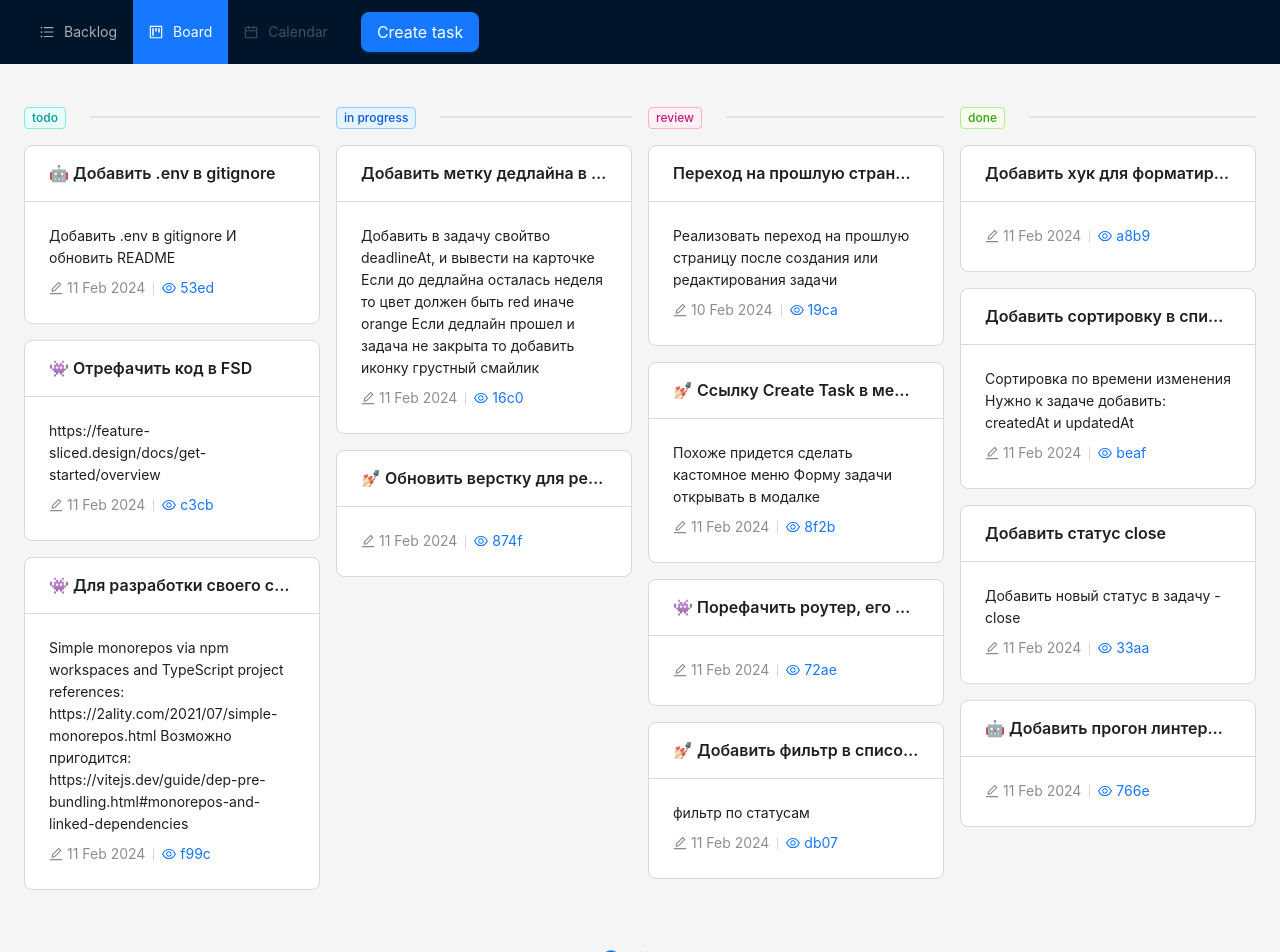
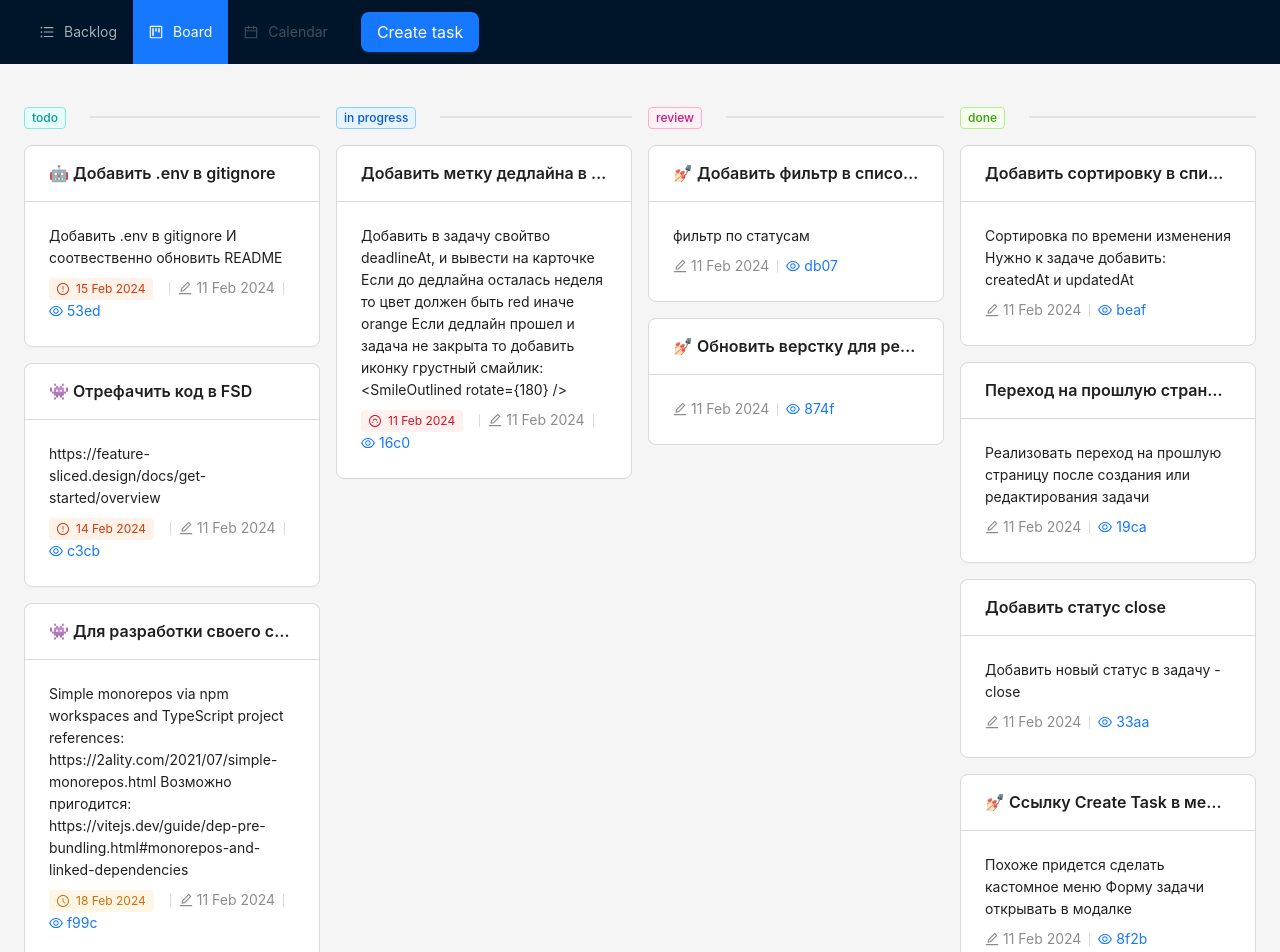
Before and after one commit to eruzanov/task-manager, a React (Vite) app: page / in a window 1280 px wide. Shown: the top 952 px of the page. Built offline with nearby package versions, Linux system fonts and the light colour scheme; data requests are answered from the project's data file.

Commit message:
adds the property deadline to task

```diff
--- a/server/db.json
+++ b/server/db.json
@@ -78,8 +78,9 @@
     {
       "title": "Добавить сортировку в список задач",
       "description": "Сортировка по времени изменения\nНужно к задаче добавить: createdAt и updatedAt",
+      "deadlineAt": 1708981200000,
       "statusId": "73d5",
-      "updatedAt": 1707617663643,
+      "updatedAt": 1707691400738,
       "id": "beaf"
     },
     {
@@ -92,8 +93,8 @@
     {
       "title": "Переход на прошлую страницу страницу после изменения задачи",
       "description": "Реализовать переход на прошлую страницу после создания или редактирования задачи",
-      "statusId": "d6af",
-      "updatedAt": 1707604768185,
+      "statusId": "73d5",
+      "updatedAt": 1707679192493,
       "id": "19ca"
     },
     {
@@ -106,61 +107,87 @@
     {
       "title": "💅🏻 Ссылку Create Task в меню сделать кнопкой",
       "description": "Похоже придется сделать кастомное меню\nФорму задачи открывать в модалке",
-      "statusId": "d6af",
-      "updatedAt": 1707661556978,
+      "deadlineAt": 1707693215000,
+      "statusId": "73d5",
+      "updatedAt": 1707693993391,
       "id": "8f2b"
     },
     {
       "title": "Добавить метку дедлайна в задачу",
-      "description": "Добавить в задачу свойтво deadlineAt, и вывести на карточке\nЕсли до дедлайна осталась неделя то цвет должен быть red иначе orange\nЕсли дедлайн прошел и задача не закрыта то добавить иконку грустный смайлик",
+      "description": "Добавить в задачу свойтво deadlineAt, и вывести на карточке\nЕсли до дедлайна осталась неделя то цвет должен быть red иначе orange\nЕсли дедлайн прошел и задача не закрыта то добавить иконку грустный смайлик: <SmileOutlined rotate={180} />",
+      "deadlineAt": 1707689584800,
       "statusId": "f7a2",
-      "updatedAt": 1707674102594,
+      "updatedAt": 1707689586804,
       "id": "16c0"
     },
     {
       "title": "Добавить хук для форматирования дат",
-      "statusId": "73d5",
-      "updatedAt": 1707617656220,
+      "statusId": "5f33",
+      "updatedAt": 1707678522521,
       "id": "a8b9"
     },
     {
       "title": "🤖 Добавить прогон линтера на пре-коммит",
-      "statusId": "73d5",
-      "updatedAt": 1707669044569,
+      "deadlineAt": 1707598800000,
+      "statusId": "5f33",
+      "updatedAt": 1707694003537,
       "id": "766e"
     },
     {
       "title": "🤖 Добавить .env в gitignore",
-      "description": "Добавить .env в gitignore\nИ обновить README",
+      "description": "Добавить .env в gitignore\nИ соотвественно обновить README",
+      "deadlineAt": 1708030800000,
       "statusId": "819e",
-      "updatedAt": 1707667723911,
+      "updatedAt": 1707689907349,
       "id": "53ed"
     },
     {
       "title": "👾 Порефачить роутер, его можно упростить",
-      "statusId": "d6af",
-      "updatedAt": 1707667440419,
+      "statusId": "73d5",
+      "updatedAt": 1707678512004,
       "id": "72ae"
     },
     {
       "title": "👾 Отрефачить код в FSD",
       "description": "https://feature-sliced.design/docs/get-started/overview",
+      "deadlineAt": 1707944400000,
       "statusId": "819e",
-      "updatedAt": 1707674406590,
+      "updatedAt": 1707689853217,
       "id": "c3cb"
     },
     {
       "title": "💅🏻 Обновить верстку для редактирования задачи",
-      "statusId": "f7a2",
-      "updatedAt": 1707677994594,
+      "statusId": "d6af",
+      "updatedAt": 1707678472601,
       "id": "874f"
     },
     {
       "title": "👾 Для разработки своего сервера возможно стоит сделать monorepo",
       "description": "Simple monorepos via npm workspaces and TypeScript project references:\nhttps://2ality.com/2021/07/simple-monorepos.html\n\nВозможно пригодится:\nhttps://vitejs.dev/guide/dep-pre-bundling.html#monorepos-and-linked-dependencies",
+      "deadlineAt": 1708290000000,
       "statusId": "819e",
-      "updatedAt": 1707678331116,
+      "updatedAt": 1707689890329,
       "id": "f99c"
+    },
+    {
+      "title": "🐞 При создании задачи не обновляется список задач",
+      "description": "Действие: На странице бэклога создать задачу\nРезультат: она не отобразится в бэклоге, а должна",
+      "statusId": "819e",
+      "updatedAt": 1707678798759,
+      "id": "f728"
+    },
+    {
+      "title": "👾 💅🏻 Выделить страницы в отдельную сущность",
+      "description": "page-layout переименовать в app-layout\nдобавить страницы\nперенести отступы лайота в страницы",
+      "statusId": "819e",
+      "updatedAt": 1707679157890,
+      "id": "78eb"
+    },
+    {
+      "title": "🤔 Возможно нужно таски группировать по целям",
+      "description": "У цели должен быть дедлайн\nМожет появиться несколько досок подразные цели\nПоявится главная страница с дашбордом целей 🥰",
+      "updatedAt": 1707682531151,
+      "id": "a6a7"
     }
   ],
   "statuses": [
--- /dev/null
+++ b/src/components/board-card/DeadlineTag.tsx
@@ -0,0 +1,50 @@
+import { Tag } from "antd";
+import {
+    SmileOutlined,
+    ClockCircleOutlined,
+    ExclamationCircleOutlined,
+} from "@ant-design/icons";
+
+import { useDateTime } from "features/datetime/useDateTime";
+import { DEFAULT_DATE_FORMAT } from "features/datetime/constants";
+
+interface DeadlineTagProps {
+    date: number;
+}
+
+export const DeadlineTag: React.FC<DeadlineTagProps> = ({ date }) => {
+    const datetime = useDateTime();
+    const formated = datetime(date).format(DEFAULT_DATE_FORMAT);
+    const isBeforeWeek = datetime().isBefore(datetime(date), "week");
+    const lessThanWeek = datetime().isSame(datetime(date), "week");
+    const isSameDay = datetime().isSame(datetime(date), "day");
+
+    if (isBeforeWeek)
+        return (
+            <Tag bordered={false} color="orange" icon={<ClockCircleOutlined />}>
+                {formated}
+            </Tag>
+        );
+
+    if (lessThanWeek && !isSameDay)
+        return (
+            <Tag
+                bordered={false}
+                color="volcano"
+                icon={<ExclamationCircleOutlined />}
+            >
+                {formated}
+            </Tag>
+        );
+
+    if (lessThanWeek && isSameDay)
+        return (
+            <Tag
+                bordered={false}
+                color="red"
+                icon={<SmileOutlined rotate={180} />}
+            >
+                {formated}
+            </Tag>
+        );
+};
--- a/src/components/board-card/index.tsx
+++ b/src/components/board-card/index.tsx
@@ -5,6 +5,7 @@ import { EditOutlined, EyeOutlined } from "@ant-design/icons";
 import type { Task } from "features/tasks/types";
 import { useDateTime } from "features/datetime/useDateTime";
 import { DEFAULT_DATE_FORMAT } from "features/datetime/constants";
+import { DeadlineTag } from "./DeadlineTag";
 import "./board-card.css";
 
 type BoardCardProps = Task;
@@ -14,21 +15,32 @@ export const BoardCard: React.FC<BoardCardProps> = ({
     title,
     description,
     updatedAt,
+    deadlineAt,
+    statusId,
 }) => {
     const datetime = useDateTime();
+    const isNotPassed = statusId !== "5f33" && statusId !== "73d5" // closed and done
 
     return (
         <Card title={title}>
             {description && (
                 <div className="board-card__description">{description}</div>
             )}
+            {deadlineAt && isNotPassed && (
+                <>
+                    <DeadlineTag date={deadlineAt} />
+                    <Divider type="vertical" />
+                </>
+            )}
             {updatedAt && (
-                <span className="board-card__updated">
-                    <EditOutlined />{" "}
-                    {datetime(updatedAt).format(DEFAULT_DATE_FORMAT)}
-                </span>
+                <>
+                    <span className="board-card__updated">
+                        <EditOutlined />{" "}
+                        {datetime(updatedAt).format(DEFAULT_DATE_FORMAT)}
+                    </span>
+                    <Divider type="vertical" />
+                </>
             )}
-            <Divider type="vertical" />
             <Link to={`/task/${id}`}>
                 <EyeOutlined /> {id}
             </Link>
--- a/src/components/form-create-task/index.tsx
+++ b/src/components/form-create-task/index.tsx
@@ -10,7 +10,7 @@ interface FormCreateTask {
 
 export const FormCreateTask: React.FC<FormCreateTask> = ({ onSuccess }) => {
     const { create, isLoading, isSuccess } = useCreateTask();
-    const onFinish = (data: NewTask) => create(data);
+    const onFinish = (values: NewTask) => create(values);
 
     useEffect(() => {
         if (isSuccess) onSuccess();
--- a/src/components/form-edit-task/index.tsx
+++ b/src/components/form-edit-task/index.tsx
@@ -18,7 +18,7 @@ export const FormEditTask = () => {
     return (
         <Card>
             <TaskTitle taskId={taskId} />
-            <FormTask onFinish={update} data={task} isLoading={isLoading} />
+            {task && <FormTask onFinish={update} data={task} isLoading={isLoading} />}
         </Card>
     );
 };
--- a/src/components/form-task/index.tsx
+++ b/src/components/form-task/index.tsx
@@ -1,7 +1,8 @@
-import { useEffect } from "react";
-import { Form, Input, Button } from "antd";
+import { Form, Input, Button, DatePicker } from "antd";
+
 import { Task } from "features/tasks/types";
 import { SelectStatus } from "./SelectStatus";
+import { useDateTime } from "features/datetime/useDateTime";
 
 interface FormTaskProps {
     onFinish: (data: Task) => void;
@@ -14,21 +15,21 @@ export const FormTask: React.FC<FormTaskProps> = ({
     isLoading,
     data,
 }) => {
-    const [form] = Form.useForm();
+    const datetime = useDateTime();
     const existingTask = Boolean(data?.id);
-    const size = "large";
-
-    useEffect(() => {
-        if (existingTask) form.setFieldsValue(data);
-    }, [data, form, existingTask]);
+    const initialValues = {
+        ...data,
+        deadlineAt: data?.deadlineAt ? datetime(data.deadlineAt) : undefined,
+    };
+    const handleFinish = (values: Task) =>
+        onFinish({ ...values, deadlineAt: values.deadlineAt?.valueOf() });
 
     return (
         <Form
             layout="vertical"
-            onFinish={onFinish}
-            form={form}
-            size={size}
-            style={{ minHeight: 280 }}
+            onFinish={handleFinish}
+            initialValues={initialValues}
+            disabled={isLoading}
         >
             <Form.Item<Task>
                 label="Title"
@@ -40,14 +41,12 @@ export const FormTask: React.FC<FormTaskProps> = ({
             <Form.Item<Task> label="Description" name="description">
                 <Input.TextArea autoSize={existingTask} rows={4} />
             </Form.Item>
+            <Form.Item label="Deadline" name="deadlineAt">
+                <DatePicker disabledDate={(current) => current && current < datetime().startOf('day')} />
+            </Form.Item>
             {existingTask && <SelectStatus />}
             <Form.Item>
-                <Button
-                    type="primary"
-                    htmlType="submit"
-                    size={size}
-                    disabled={isLoading}
-                >
+                <Button type="primary" htmlType="submit">
                     Save
                 </Button>
             </Form.Item>
--- a/src/features/tasks/types.ts
+++ b/src/features/tasks/types.ts
@@ -7,6 +7,7 @@ export type Task = {
     description: string;
     createdAt: number;
     updatedAt: number;
+    deadlineAt?: number;
 };
 
 export type NewTask = Omit<Task, "id" | "statusId" | "updatedAt">;
--- a/src/features/tasks/useTasks.ts
+++ b/src/features/tasks/useTasks.ts
@@ -4,7 +4,7 @@ import { Task } from "./types";
 const API_URL = import.meta.env.VITE_API_URL;
 
 const getTasks = async (): Promise<Task[]> => {
-    const response = await fetch(`${API_URL}/tasks?_sort=updatedAt`);
+    const response = await fetch(`${API_URL}/tasks`);
 
     return response.json();
 };
```
